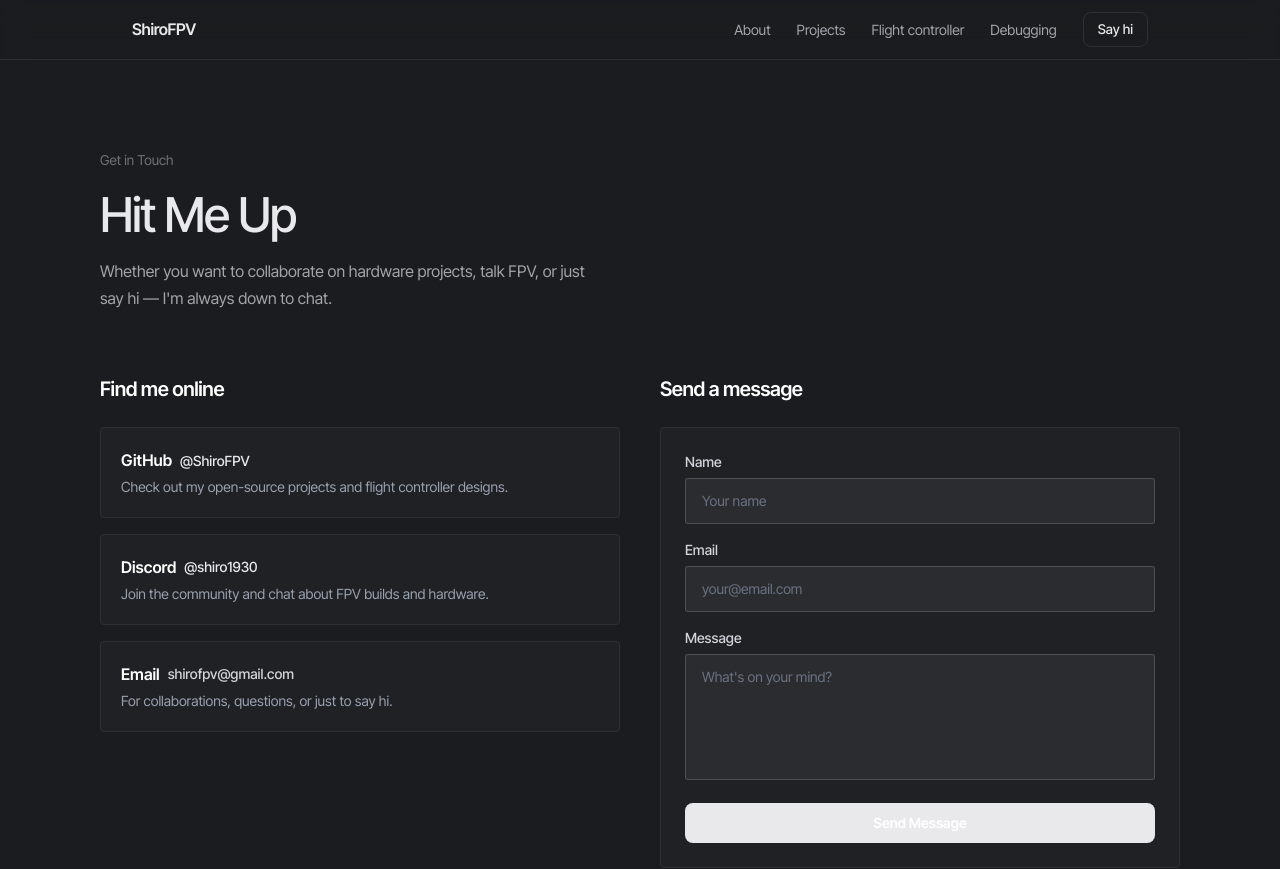
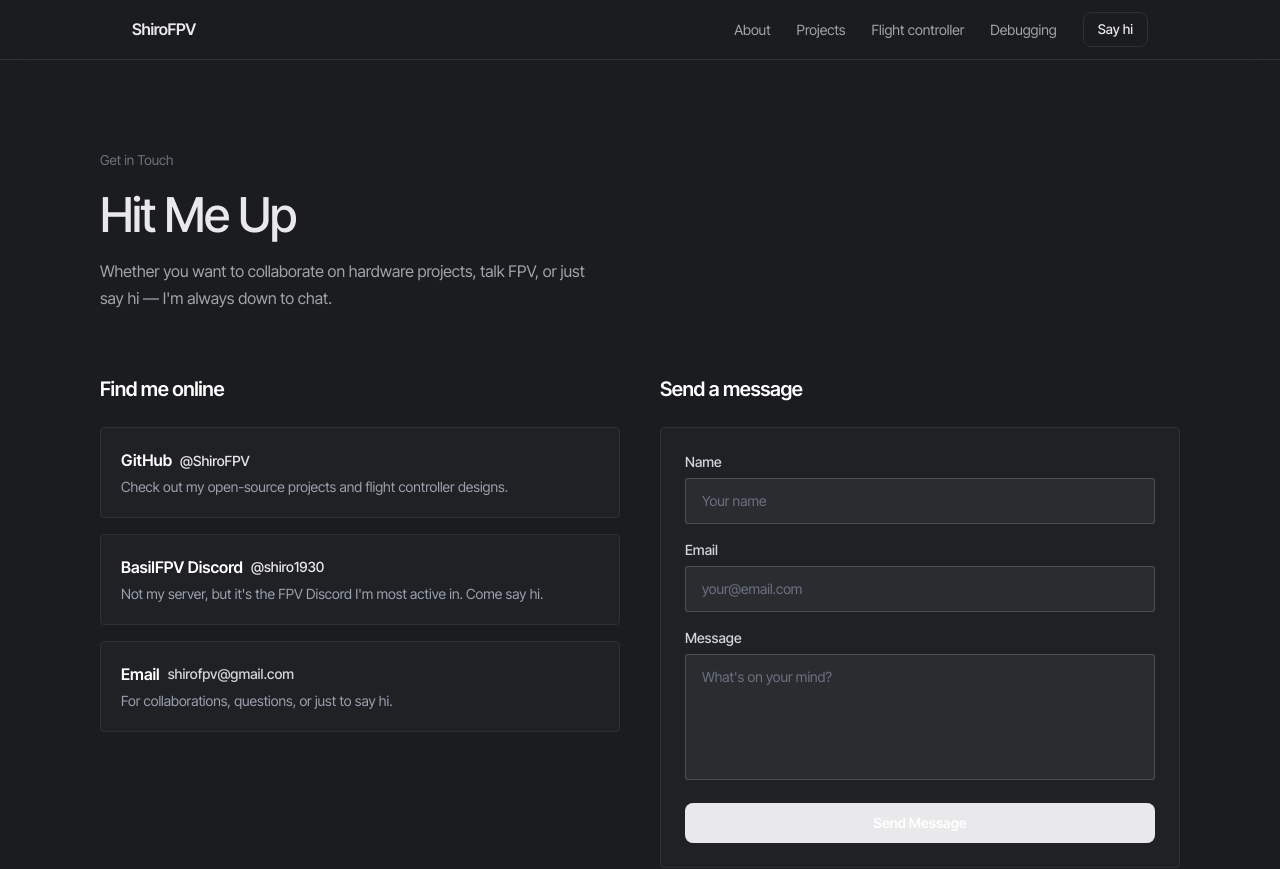
Before and after one commit to ShiroFPV/Website, a Vue app in the folder shirofpv.dev/: page /contact in a window 1280 px wide. Shown: the top 869 px of the page. Built offline with nearby package versions, Linux system fonts and the light colour scheme.

Commit message:
Point Discord link to the BasilFPV server

```diff
--- a/shirofpv.dev/src/components/FooterSection.vue
+++ b/shirofpv.dev/src/components/FooterSection.vue
@@ -3,7 +3,7 @@ const year = new Date().getFullYear()
 
 const socials = [
   { name: 'GitHub', url: 'https://github.com/ShiroFPV' },
-  { name: 'Discord', url: 'https://discord.gg/PaRHFSmX' },
+  { name: 'BasilFPV Discord', url: 'https://discord.gg/pcVA5Mjgy2' },
   { name: 'Support', url: 'https://support.shirofpv.com' },
 ]
 </script>
--- a/shirofpv.dev/src/views/ContactView.vue
+++ b/shirofpv.dev/src/views/ContactView.vue
@@ -20,10 +20,10 @@ const socials = [
     color: '#e9e9eb',
   },
   {
-    name: 'Discord',
+    name: 'BasilFPV Discord',
     handle: '@shiro1930',
-    url: 'https://discord.gg/PaRHFSmX',
-    description: 'Join the community and chat about FPV builds and hardware.',
+    url: 'https://discord.gg/pcVA5Mjgy2',
+    description: "Not my server, but it's the FPV Discord I'm most active in. Come say hi.",
     color: '#e9e9eb',
   },
   {
```
